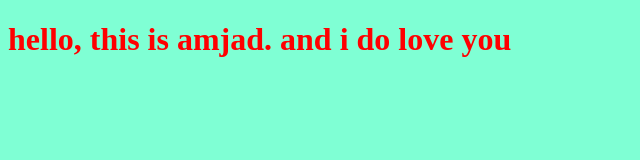
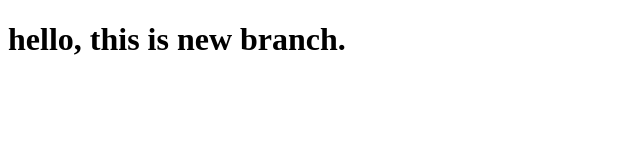
Before and after one commit to amjadhammam8-cpu/Just-a-test, a plain HTML site: page index.html in a window 1280 px wide. Shown: the whole page, without its empty margins (0-640 px from the left). Drawn offline with Linux system fonts and the light colour scheme.

Commit message:
changing style for the title

```diff
--- a/index.html
+++ b/index.html
@@ -9,7 +9,7 @@
 </head>
 
 <body>
-    <h1>hello, this is amjad. and i do love you </h1>
+    <h1>hello, this is new branch. </h1>
     <script> src = "app.js"</script>
 </body>
 
--- a/style.css
+++ b/style.css
@@ -1,7 +1,7 @@
 h1 {
-    color: red;
+    color: black;
 }
 
 body {
-    background-color: aquamarine;
+    background-color: rgb(red, green, blue);
 }
```
